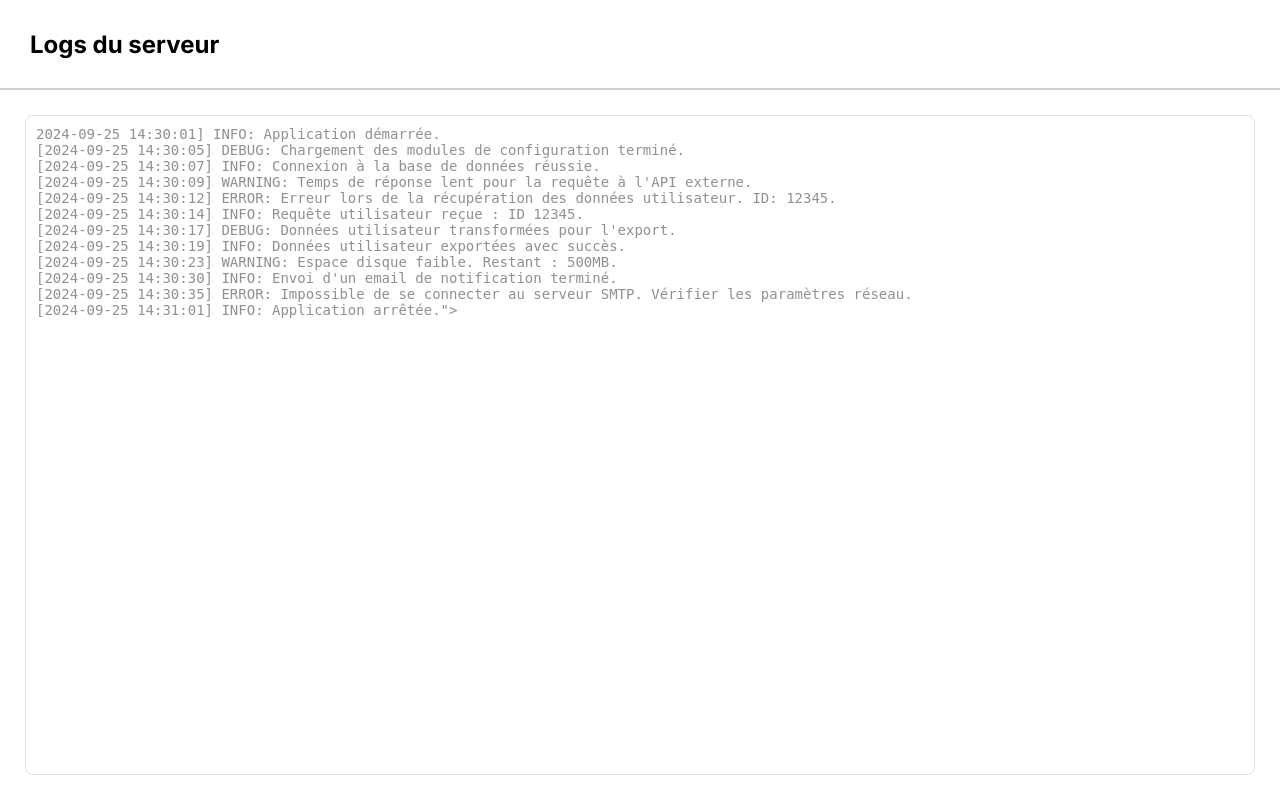
After one commit to SAE-S3-grp1/site, a PHP site: page /admin/panels/logs.html in a window 1280 px wide. The commit adds this page. Run offline with PHP 8.4, Linux system fonts and the light colour scheme.

Commit message:
Added logs page

```diff
--- a/admin/admin.html
+++ b/admin/admin.html
@@ -72,7 +72,7 @@
                 <p>Historique d'achats</p>
             </li>
 
-            <li perm="history">
+            <li perm="logs">
                 <img src="ressources/panels_icons/logs.svg" alt="Icone des logs du serveur">
                 <p>Logs du serveur</p>
             </li>
--- /dev/null
+++ b/admin/panels/logs.html
@@ -0,0 +1,38 @@
+<!DOCTYPE html>
+<html lang="fr">
+<head>
+    <meta charset="UTF-8">
+    <meta name="viewport" content="width=device-width, initial-scale=1.0">
+    <title>Logs du serveur</title>
+    <link rel="preconnect" href="https://fonts.googleapis.com">
+    <link rel="preconnect" href="https://fonts.gstatic.com" crossorigin>
+    <link href="https://fonts.googleapis.com/css2?family=Inter:ital,opsz,wght@0,14..32,100..900;1,14..32,100..900&display=swap" rel="stylesheet">
+    <link rel="stylesheet" href="../styles/general.css">
+    <link rel="stylesheet" href="../styles/panels.css">
+    <link rel="stylesheet" href="../styles/logs.css">
+</head>
+<body>
+
+     <!-- HEADER -->
+     <header>
+        <h1>Logs du serveur</h1>
+    </header>
+
+    <!-- MAIN -->
+    <main>
+        <textarea disabled>2024-09-25 14:30:01] INFO: Application démarrée.
+[2024-09-25 14:30:05] DEBUG: Chargement des modules de configuration terminé.
+[2024-09-25 14:30:07] INFO: Connexion à la base de données réussie.
+[2024-09-25 14:30:09] WARNING: Temps de réponse lent pour la requête à l'API externe.
+[2024-09-25 14:30:12] ERROR: Erreur lors de la récupération des données utilisateur. ID: 12345.
+[2024-09-25 14:30:14] INFO: Requête utilisateur reçue : ID 12345.
+[2024-09-25 14:30:17] DEBUG: Données utilisateur transformées pour l'export.
+[2024-09-25 14:30:19] INFO: Données utilisateur exportées avec succès.
+[2024-09-25 14:30:23] WARNING: Espace disque faible. Restant : 500MB.
+[2024-09-25 14:30:30] INFO: Envoi d'un email de notification terminé.
+[2024-09-25 14:30:35] ERROR: Impossible de se connecter au serveur SMTP. Vérifier les paramètres réseau.
+[2024-09-25 14:31:01] INFO: Application arrêtée."></textarea>
+    </main>
+
+</body>
+</html>
--- a/admin/scripts/ajax.js
+++ b/admin/scripts/ajax.js
@@ -71,6 +71,7 @@ function requestPOST(endpoint, data) {
     return request(endpoint, 'POST', data);
 }
 
+
 /**
  * Effectue une requête PUT.
  * @param {string} endpoint - L'endpoint de la requête.
--- /dev/null
+++ b/admin/styles/logs.css
@@ -0,0 +1,14 @@
+/* SET LOGS INPUT SIZE */
+textarea{
+    width: 100%;
+    height: 100%;
+    background-color: var(--background-color-whiter);
+    border: 1.5px solid var(--background-color-darker);
+    border-radius: 8px;
+    padding: 10px;
+    font-size: 14px;
+    font-weight: normal;
+    color: var(--text-lighter);
+    outline: none;
+    resize: none;
+}
--- a/admin/styles/panels.css
+++ b/admin/styles/panels.css
@@ -107,13 +107,16 @@ nav li:hover::after{
 main{
     position: relative;
     height: 100%;
-    width: calc(100% - var(--nav-width));
+    width: 100%;
     display: flex;
     flex-direction: column;
     justify-content: flex-start;
     align-items: flex-start;
     gap: 10px;
     padding: 25px;
+}
+nav + main { /* If there is a nav before the main, reduce the width of the main to make room for the nav */
+    width: calc(100% - var(--nav-width));
 }
 .saves-buttons{
     width: 100%;
```
